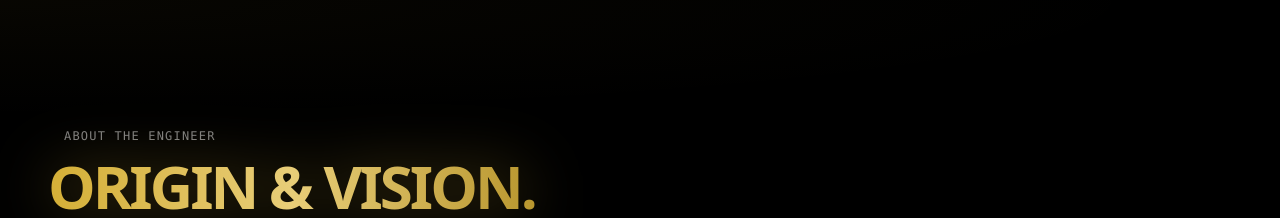
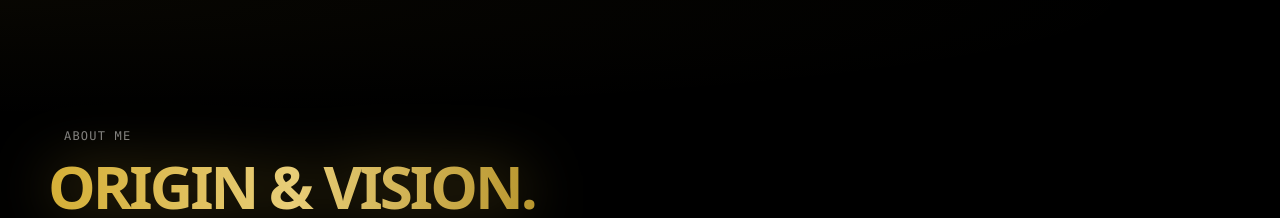
Before and after one commit to ajithdolly/ajith-profile, a React (Vite) app: page / in a window 1280 px wide. Shown: the part 800-1018 px from the top of the page. Built offline with nearby package versions, Linux system fonts and the light colour scheme.

Commit message:
UI change

```diff
--- a/src/components/sections/About.tsx
+++ b/src/components/sections/About.tsx
@@ -100,7 +100,7 @@ export default function About() {
         <div className="space-y-3">
           <div className="flex items-center gap-2">
             <span className="w-2 h-2 rounded-full bg-gold-600 animate-ping" />
-            <span className="text-xs font-mono uppercase tracking-widest text-white/50">About the Engineer</span>
+            <span className="text-xs font-mono uppercase tracking-widest text-white/50">About Me</span>
           </div>
           <h2 className="text-4xl md:text-6xl font-black tracking-tighter text-white">
             <span
```
Also changed, not shown: 1 other file (tests, documents, lock files or other folders).
